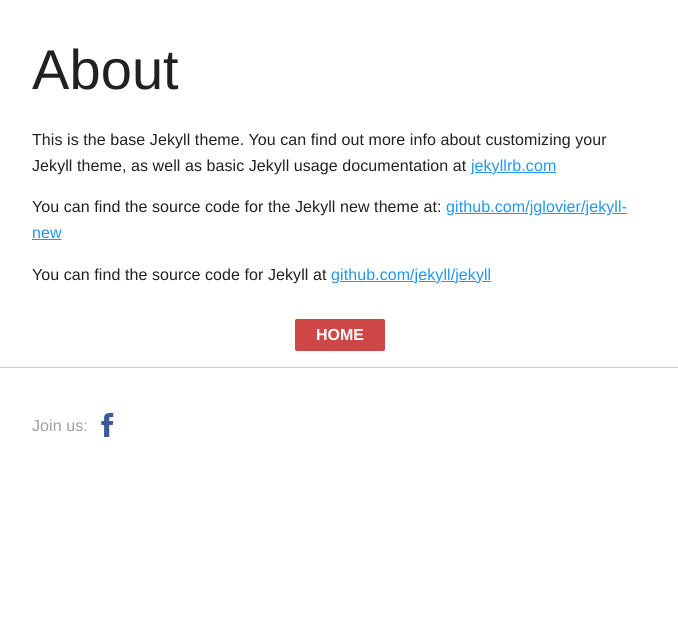
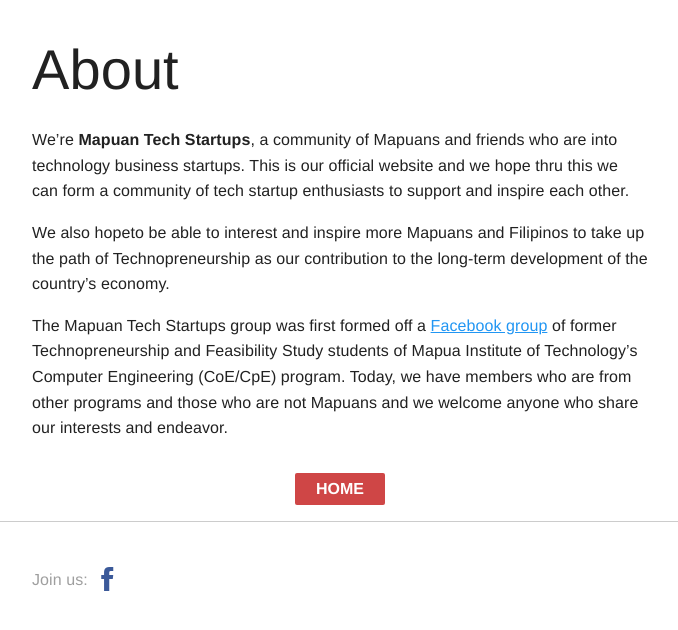
Before and after one commit to mapuantech/mapuantech.github.io, a Jekyll site: the page built from about.md, in a window 1280 px wide, cut to the strip 104-734 px from the top of the page. Shown: the whole strip, without its empty margins (300-978 px from the left). Built offline with Jekyll 4.4.1, drawn with Linux system fonts in a browser that asks for light colours; some web fonts are replaced.

Commit message:
Update about.md

```diff
--- a/about.md
+++ b/about.md
@@ -4,8 +4,8 @@ title: About
 permalink: /about/
 ---
 
-This is the base Jekyll theme. You can find out more info about customizing your Jekyll theme, as well as basic Jekyll usage documentation at [jekyllrb.com](http://jekyllrb.com/)
+We're **Mapuan Tech Startups**, a community of Mapuans and friends who are into technology business startups. This is our official website and we hope thru this we can form a community of tech startup enthusiasts to support and inspire each other.
 
-You can find the source code for the Jekyll new theme at: [github.com/jglovier/jekyll-new](https://github.com/jglovier/jekyll-new)
+We also hopeto be able to interest and inspire more Mapuans and Filipinos to take up the path of Technopreneurship as our contribution to the long-term development of the country's economy.
 
-You can find the source code for Jekyll at [github.com/jekyll/jekyll](https://github.com/jekyll/jekyll)
+The Mapuan Tech Startups group was first formed off a [Facebook group](ttps://www.facebook.com/groups/225295784331139/) of former Technopreneurship and Feasibility Study students of Mapua Institute of Technology's Computer Engineering (CoE/CpE) program. Today, we have members who are from other programs and those who are not Mapuans and we welcome anyone who share our interests and endeavor.
```
